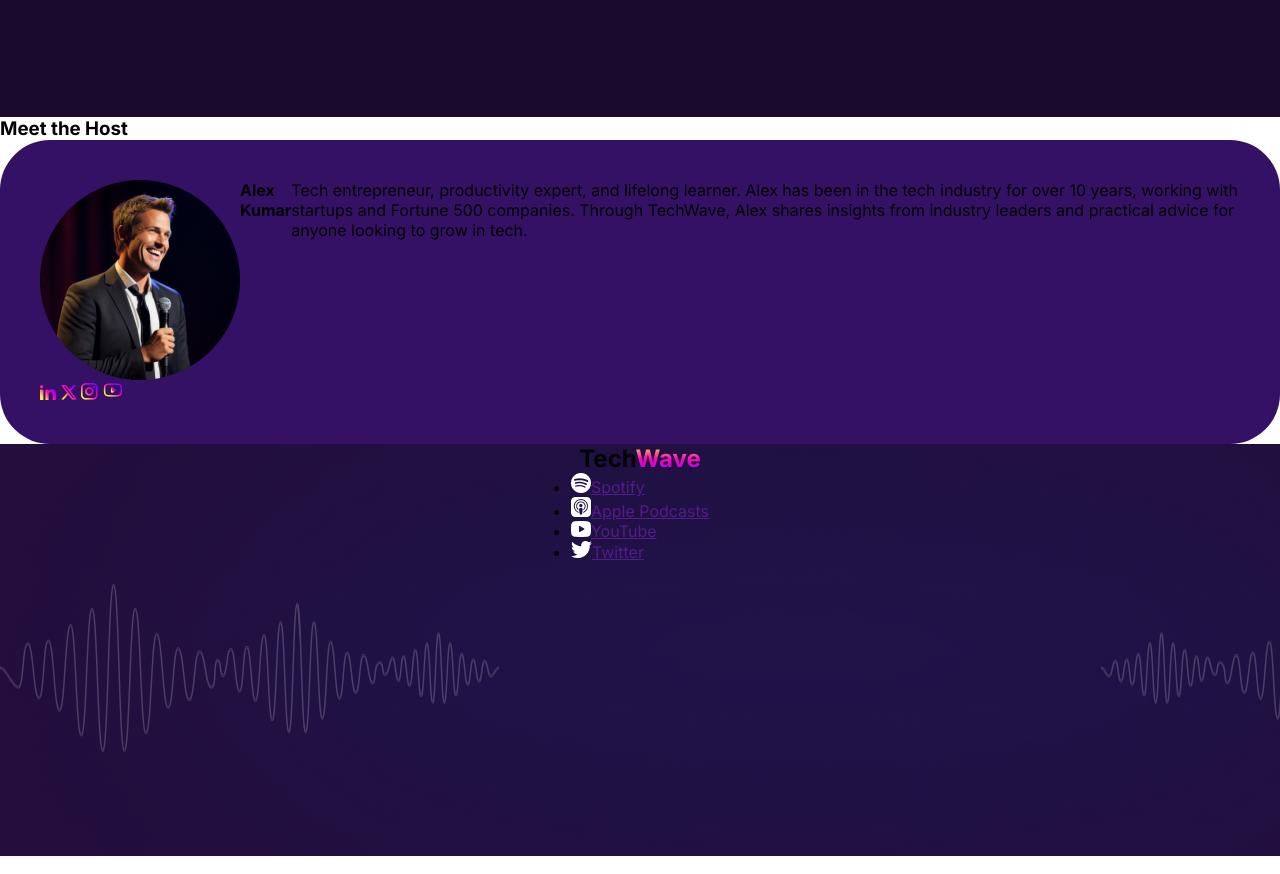
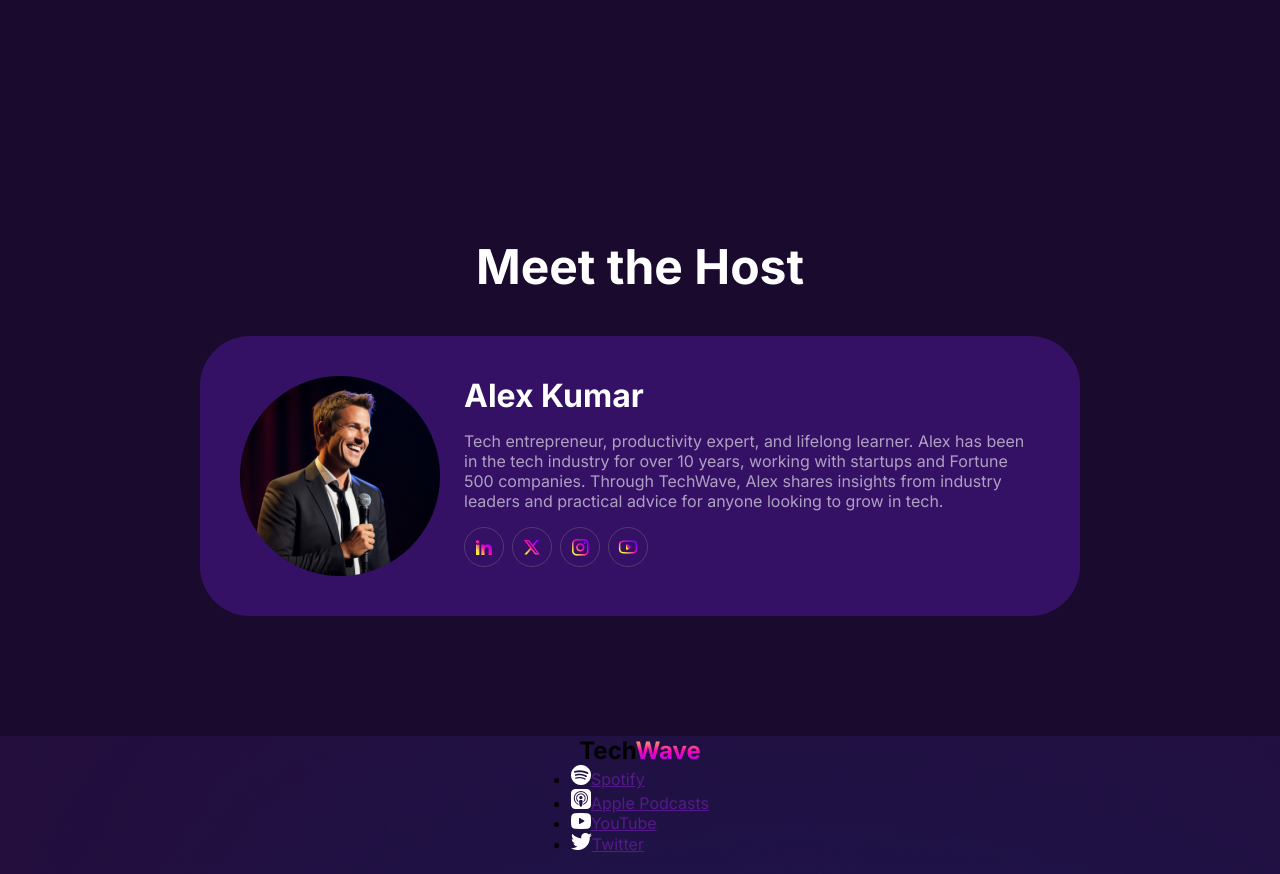
Before and after one commit to abaniksyl/Assignment-2, a plain HTML site: page index.html in a window 1280 px wide. Shown: the part 3286-4160 px from the top of the page. Drawn offline with Linux system fonts and the light colour scheme.

Commit message:
added meet the host section according to design

```diff
--- a/index.html
+++ b/index.html
@@ -158,23 +158,27 @@
             </div>
         </section>
         <!-- meet the host section -->
-        <section>
-            <h3>Meet the Host</h3>
+        <section class="featured-color featured-section text-color">
+            <h3 class="featured-title display-flex">Meet the Host</h3>
             <div class="host-container">
                 <div class="host-info display-flex">
                     <img src="./assets/host.png" alt="HOST">
-                    <h4>Alex Kumar</h4>
-                    <p>Tech entrepreneur, productivity expert, and lifelong learner. Alex has been in the tech industry
-                        for over 10 years, working with startups and Fortune 500 companies. Through TechWave, Alex
-                        shares insights from industry leaders and practical advice for anyone looking to grow in tech.
-                    </p>
+                    <div>
+                        <h4>Alex Kumar</h4>
+                        <p>Tech entrepreneur, productivity expert, and lifelong learner. Alex has been in the tech
+                            industry for over 10 years, working with startups and Fortune 500 companies. Through TechWave, Alex
+                            shares insights from industry leaders and practical advice for anyone looking to grow in
+                            tech.
+                        </p>
+                        <div class="display-flex host-icons">
+                            <a class="display-flex" href=""><img src="./assets/linkedin.png" alt=""></a>
+                            <a class="display-flex" href=""><img src="./assets/x.png" alt=""></a>
+                            <a class="display-flex" href=""><img src="./assets/instagram.png" alt=""></a>
+                            <a class="display-flex" href=""><img src="./assets/youtube.png" alt=""></a>
+                        </div>
+                    </div>
                 </div>
-                <div>
-                    <a href=""><img src="./assets/linkedin.png" alt=""></a>
-                    <a href=""><img src="./assets/x.png" alt=""></a>
-                    <a href=""><img src="./assets/instagram.png" alt=""></a>
-                    <a href=""><img src="./assets/youtube.png" alt=""></a>
-                </div>
+
             </div>
         </section>
     </main>
--- a/styles/techwave.css
+++ b/styles/techwave.css
@@ -228,15 +228,18 @@
 .featured-color {
     background-color: #1A0B2E;
 }
+
 .featured-section {
     padding: 120px 200px;
 }
+
 .featured-title {
     font-size: 3rem;
     font-weight: bold;
     justify-content: center;
     margin-bottom: 2.5rem;
 }
+
 .featured-content {
     justify-content: center;
     gap: 30px;
@@ -269,23 +272,59 @@
     opacity: 60%;
     margin: 0 1.5rem 0.75rem;
 }
+
 .video-time {
     margin: 0 1.5rem 1.5rem;
     gap: 6px;
 }
+
 .video-time>p {
     color: #00FF88;
     font-size: 1rem;
     font-weight: 600;
 }
+
 /* meet the host section style */
+/* .host-section {
+
+} */
+
 .host-container {
     padding: 40px;
     background-color: #351165;
     border-radius: 50px;
 }
 
-/* .host-info {} */
+.host-info {
+    gap: 1.5rem;
+}
+
+.host-info>div>h4 {
+    font-size: 2rem;
+    font-weight: bold;
+    margin-bottom: 1rem;
+}
+
+.host-info>div>p {
+    font-size: 1rem;
+    font-weight: 400;
+    opacity: 60%;
+    margin-bottom: 1rem;
+}
+
+.host-icons {
+    align-items: center;
+    gap: 0.5rem;
+}
+
+.host-icons>a {
+    width: 40px;
+    height: 40px;
+    border: 1px solid #533C72;
+    border-radius: 50%;
+    align-items: center;
+    justify-content: center;
+}
 
 /* footer related styles */
 .footer {
```
